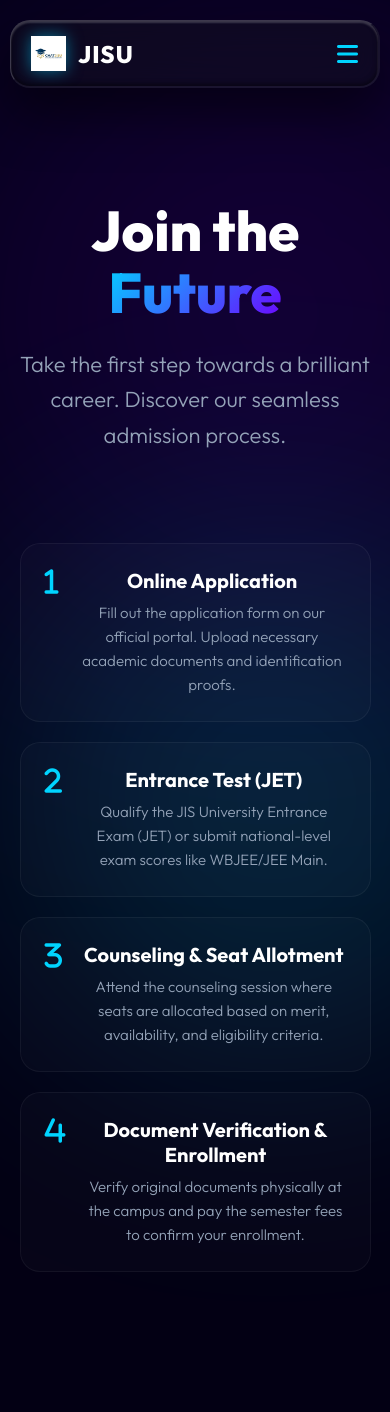
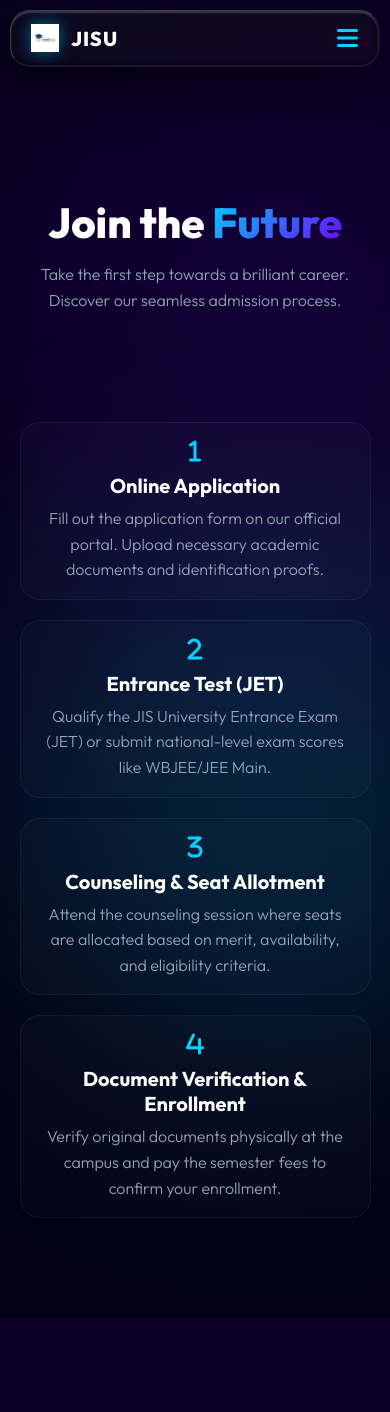
Before and after one commit to protimroy2006-collab/ChatJISU, a Flask app: page /admissions in a window 390 px wide. After the commit the page ends 1318 px from the top, so only its background shows below. Run offline with Flask 3, Linux system fonts and the light colour scheme.

Commit message:
Revamp entire mobile UI aesthetics for Home and Chat pages

```diff
--- a/static/css/style.css
+++ b/static/css/style.css
@@ -454,9 +454,42 @@ body::after {
 @keyframes typing { 0%, 80%, 100% { transform: scale(0); } 40% { transform: scale(1); } }
 
 @media(max-width: 768px) {
-    .features-section { grid-template-columns: 1fr; }
-    .about-section, .hero-section { flex-direction: column; text-align: center; }
-    .hero-image-container, .circle-image-wrapper { width: 100%; aspect-ratio: 1; margin-top: 40px;}
+    /* Global Resets for Mobile */
+    h1 { font-size: 42px !important; }
+    h2 { font-size: 32px !important; }
+    p { font-size: 16px !important; }
+    .btn-primary, .btn-secondary { font-size: 15px; padding: 12px 24px; text-align: center; justify-content: center;}
+
+    /* Navbar Mobile Fixes */
+    .navbar-wrapper { padding: 0 10px; top: 10px; }
+    .navbar { width: 100%; padding: 12px 20px; border-radius: 20px; animation: none;}
+    .nav-logo-img { height: 28px; }
+    .logo span { font-size: 20px; }
+
+    /* Hero Section Mobile */
+    .hero-section { flex-direction: column; text-align: center; padding: 120px 5% 60px; min-height: auto;}
+    .hero-content h1 { font-size: 42px; margin-bottom: 16px; }
+    .hero-content p { font-size: 16px; margin-bottom: 30px; }
+    .hero-buttons { flex-direction: column; gap: 15px; width: 100%; }
+    .hero-buttons a { width: 100%; }
+    .hero-image-container, .circle-image-wrapper { width: 100%; aspect-ratio: 1; margin-top: 40px; border-radius: 20px;}
+
+    /* Features Section */
+    .features-section { grid-template-columns: 1fr; gap: 20px; padding: 40px 5%; }
+    .feature-card { padding: 30px 20px; }
+
+    /* About Section */
+    .about-section { flex-direction: column; text-align: center; padding: 60px 5%; gap: 40px;}
+    .about-content h2 { margin-bottom: 16px; }
+    .list-item { padding: 16px; flex-direction: column; align-items: center; text-align: center; gap: 10px;}
+    .list-item i { font-size: 24px; }
+
+    /* Contact Section */
+    .contact-section { margin: 60px 5% 30px; padding: 40px 5%; border-radius: 24px; }
+    .contact-container h3 { font-size: 24px; }
+    .official-link { font-size: 15px; padding: 12px 24px; }
+
+    /* Chat Page Mobile fixes */
     .chat-page { padding: 0; flex-direction: column; height: 100dvh;}
     .chat-sidebar { display: none; }
     .main-chat-window { border-radius: 0; border: none; transform: none; animation: none; height: 100dvh;}
@@ -468,21 +501,19 @@ body::after {
     .message { max-width: 85%; padding: 12px 18px; font-size: 15px;}
     .bot-avatar { width: 35px; height: 35px; font-size: 16px; }
     .input-wrapper.light-input { padding: 10px 5% 15px !important; }
-    .primary-btn { width: 45px; height: 45px; }
-    .navbar-wrapper { padding: 0 10px; }
-    .navbar { width: 100%; padding: 15px 20px; border-radius: 20px; animation: none;}
+    .primary-btn { width: 45px; height: 45px; flex-shrink: 0; }
 
     /* Mobile Navigation Drawer */
     #desktop-ask-btn { display: none; }
     .mobile-menu-btn { display: block !important; }
     .nav-links {
-        position: fixed; top: 80px; right: -100%; width: 250px; height: calc(100vh - 100px);
+        position: fixed; top: 70px; right: -100%; width: 250px; height: calc(100vh - 90px);
         background: rgba(10, 10, 15, 0.95); backdrop-filter: blur(30px);
         flex-direction: column; align-items: center; justify-content: flex-start; padding-top: 40px;
         border-radius: 20px; border: 1px solid rgba(0, 212, 255, 0.3);
         box-shadow: -10px 10px 40px rgba(0,0,0,0.8);
         transition: right 0.4s cubic-bezier(0.175, 0.885, 0.32, 1.275);
     }
-    .nav-links.active { right: 20px; }
-    .nav-links a { font-size: 20px; padding: 15px; width: 100%; text-align: center; border-bottom: 1px solid rgba(255,255,255,0.05); }
+    .nav-links.active { right: 10px; }
+    .nav-links a { font-size: 18px; padding: 15px; width: 100%; text-align: center; border-bottom: 1px solid rgba(255,255,255,0.05); }
 }
```
